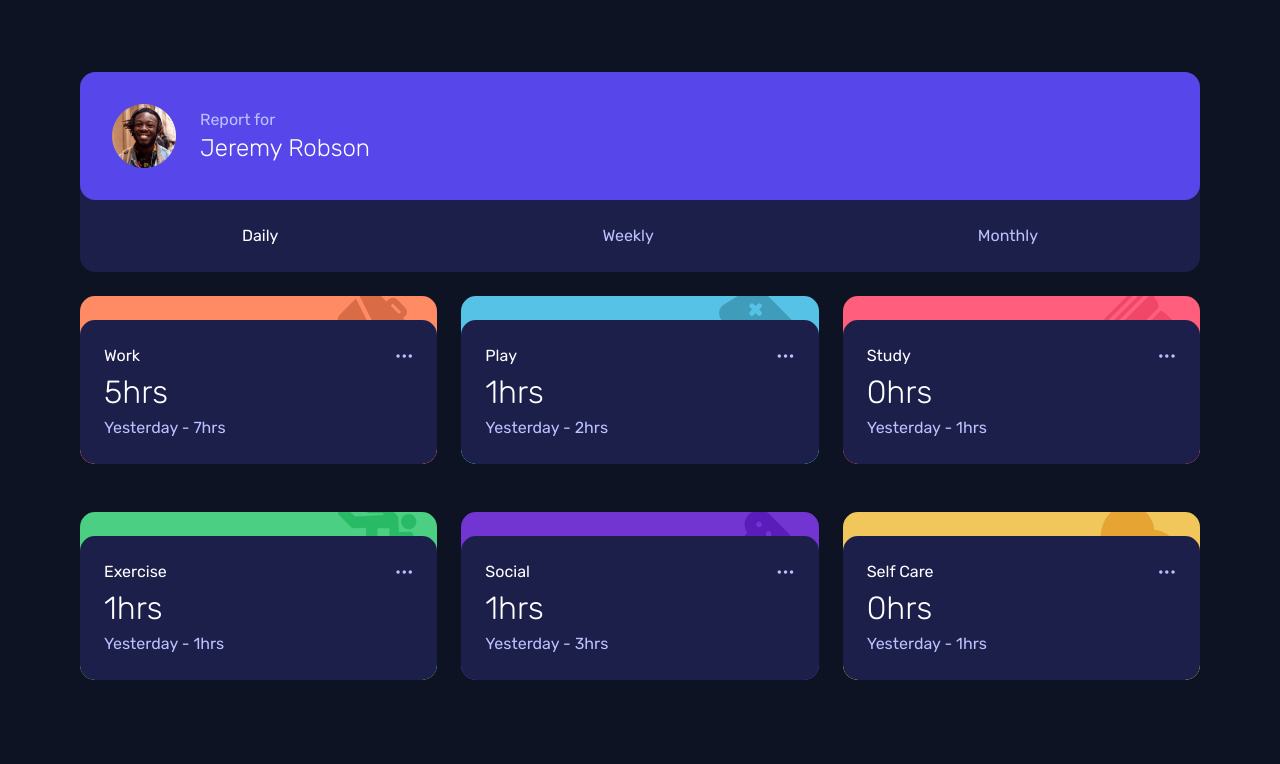
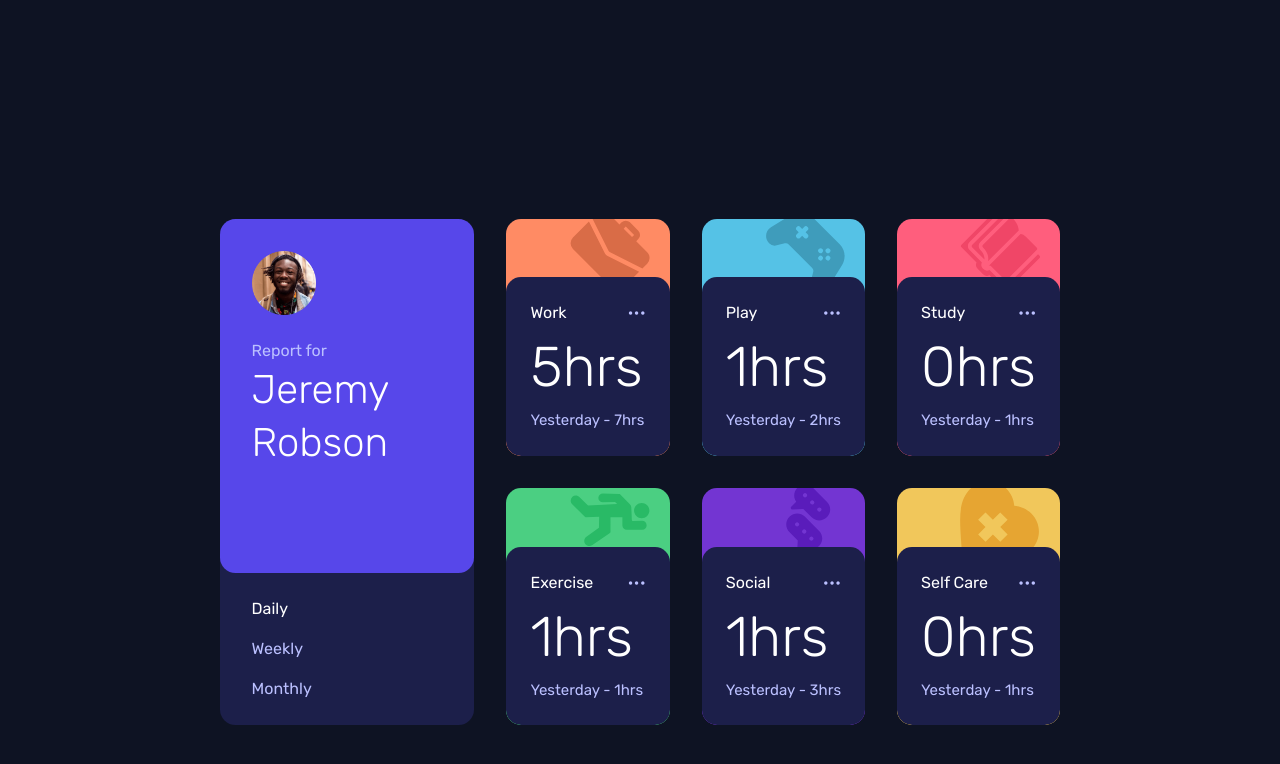
Before and after one commit to pauljomy/time-tracking, a website built with Vite: page index.html in a window 1280 px wide. Built offline with nearby package versions, Linux system fonts and the light colour scheme.

Commit message:
project completed

```diff
--- a/index.html
+++ b/index.html
@@ -6,12 +6,16 @@
         <link href="/src/style.css" rel="stylesheet" />
     </head>
     <body
-        class="font-family-default bg-background text-white mx-6 my-18 md:mx-20"
+        class="font-family-default bg-background text-white px-6 my-18 md:px-18 xl:flex justify-center items-center min-h-screen"
     >
-        <main>
-            <div class="bg-card-bg rounded-[0.975em] mb-6">
+        <main
+            class="xl:flex xl:gap-8 xl:justify-center max-w-[69.75em] xl:mx-auto max-h-[32.5em]"
+        >
+            <div
+                class="bg-card-bg rounded-[0.975em] mb-6 xl:mb-0 xl:max-w-[15.93em]"
+            >
                 <div
-                    class="flex gap-6 items-center bg-profile-bg p-8 rounded-[0.975em]"
+                    class="flex gap-6 items-center bg-profile-bg p-8 rounded-[0.975em] xl:flex-col xl:items-start xl:px-8 xl:h-[22.15em]"
                 >
                     <img
                         src="/src/assets/img/image-jeremy.png"
@@ -22,16 +26,23 @@
                         <p class="text-smaller-text font-[0.9375em]">
                             Report for
                         </p>
-                        <p class="text-2xl font-light">Jeremy Robson</p>
+                        <p class="text-2xl font-light xl:text-[2.5em]">
+                            Jeremy Robson
+                        </p>
                     </div>
                 </div>
-                <div class="flex justify-around py-6 text-smaller-text">
+                <div
+                    class="flex justify-around py-6 text-smaller-text xl:flex-col xl:px-8 gap-4"
+                >
                     <p data-timeframe="daily" id="daily">Daily</p>
                     <p data-timeframe="weekly" id="weekly">Weekly</p>
                     <p data-timeframe="monthly" id="monthly">Monthly</p>
                 </div>
             </div>
-            <div id="activity-card" class="md:grid grid-cols-3 gap-6"></div>
+            <div
+                id="activity-card"
+                class="md:grid grid-cols-3 gap-6 xl:gap-8"
+            ></div>
         </main>
         <script type="module" src="/src/main.ts"></script>
     </body>
--- a/src/main.ts
+++ b/src/main.ts
@@ -71,12 +71,12 @@ function createCard(data: Category[], timeframes: string) {
             : "Last Month";
 
       return `<div
-          class="h-42  flex flex-col justify-end rounded-[0.9375em] relative overflow-hidden mb-6" style="background-color:${cardColor} "
+          class="pt-10 xl:pt-0  flex flex-col justify-end rounded-[0.9375em] relative overflow-hidden mb-6 md:mb-0" style="background-color:${cardColor} "
       >
           <img
               src="${cardIcon}"
               alt="a ${item.title} icon"
-              class="w-20 absolute -top-2 right-5 opacity-250 "
+              class="w-20 h-20 absolute -top-2 right-5 opacity-250 object-contain"
           />
           <div class="bg-card-bg rounded-[0.9375em] p-6 z-10">
               <div class="flex justify-between items-center align-center">
@@ -84,8 +84,8 @@ function createCard(data: Category[], timeframes: string) {
                   <p class="text-smaller-text">•••</p>
               </div>
               <div class="flex justify-between items-center md: flex-col md:items-start">
-                  <p class="text-[2em] font-light">${current}hrs</p>
-                  <p class="text-smaller-text">${label} - ${previous}hrs</p>
+                  <p class="text-[2em] font-light md:text-[3.5em]">${current}hrs</p>
+                  <p class="text-smaller-text md:text-[0.9375em]">${label} - ${previous}hrs</p>
               </div>
           </div>
       </div>`;
```
